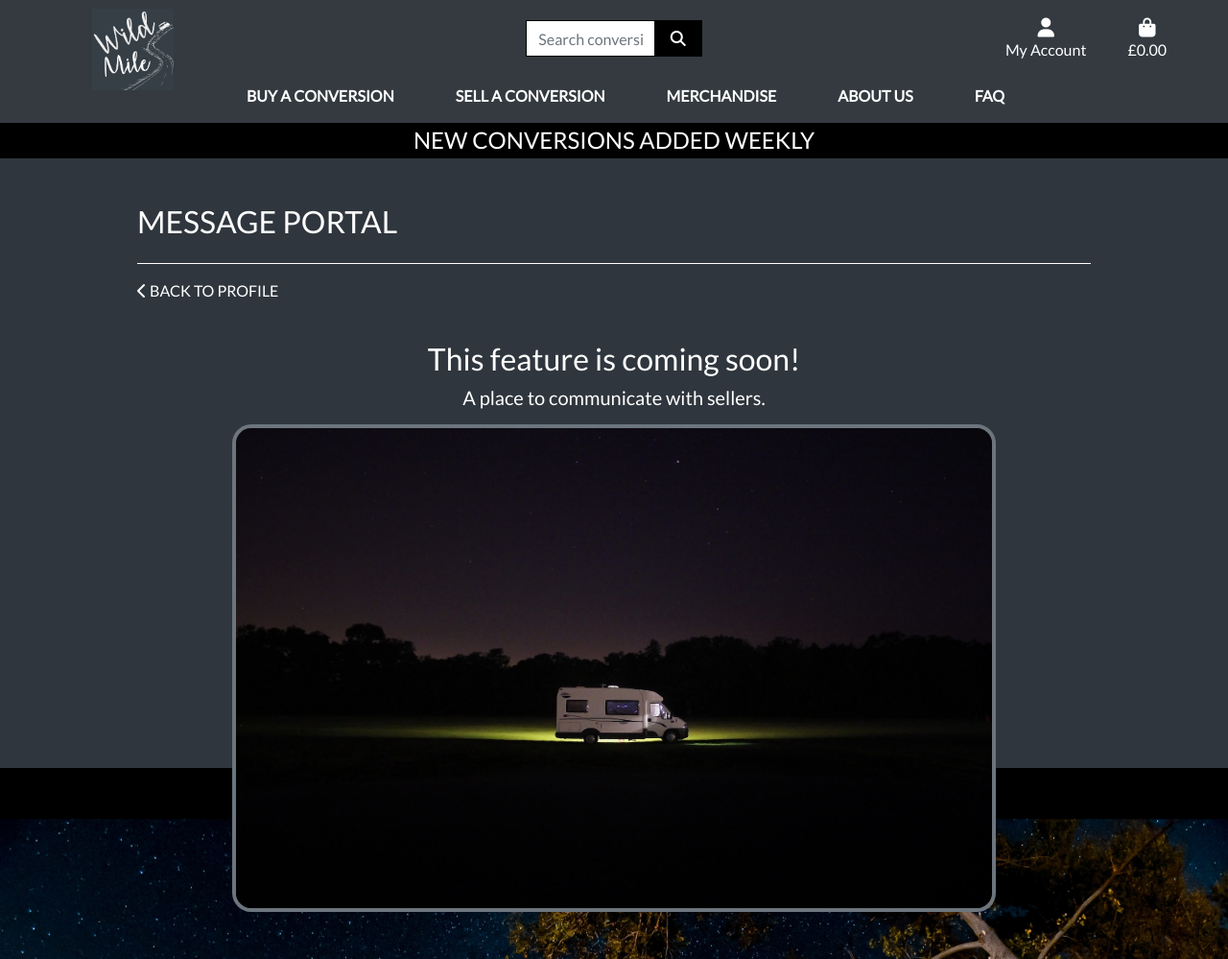
After one commit to jamie120/ms4-wild-mile, a Django app: page /profile/message_portal/ in a window 1280 px wide. The commit adds this page. Shown: the whole page at 96% size. Run offline with Django 3.2, Linux system fonts and the light colour scheme; some libraries are stand-ins or nearby versions.

Commit message:
Added profile templates, views, urls for order historys, my listings, saved listings, message portal

```diff
--- a/profiles/models.py
+++ b/profiles/models.py
@@ -34,5 +34,5 @@ def create_or_update_user_profile(sender, instance, created, **kwargs):
     if created:
         UserProfile.objects.create(user=instance)
 
-    # Existing users: just save the prodfile
+    # Existing users: just save the profile
     instance.userprofile.save()
--- /dev/null
+++ b/profiles/templates/profiles/message_portal.html
@@ -0,0 +1,36 @@
+{% extends "base.html" %}
+{% load static %}
+
+{% block extra_css %}
+    <link rel="stylesheet" href="{% static 'profiles/css/profiles.css' %}">
+{% endblock %}
+
+{% block page_header %}
+    <div class="header-container container">
+        <div class="row">
+            <div class="col"></div>
+        </div>
+    </div>
+{% endblock %}
+
+{% block content %}
+    <div class="overlay"></div>
+    <div class="container">
+        <div class="row">
+            <div class="col">
+                <h2 class="logo-font mt-5 mb-4 text-white">Message Portal</h2>
+                <hr>
+                <a class="text-white" href="{% url 'profile' %}">
+                    <span><i class="fas fa-chevron-left text-white"></i> BACK TO PROFILE</span>
+                </a>
+            </div>
+        </div>
+        <div class="row">
+            <div class="col mt-4 mb-4 d-flex flex-column align-items-center">
+                <h2 class="text-white text-center mt-3">This feature is coming soon!</h2>
+                <h5 class="text-white text-center mb-3">A place to communicate with sellers.</h5>
+                <img class="" id="coming-soon-image" src="{{ MEDIA_URL }}rob-hayman-OxPtEsYUNAc-unsplash.jpg" alt="camper at night image">
+            </div>
+        </div>
+    </div>
+{% endblock %}
--- a/profiles/urls.py
+++ b/profiles/urls.py
@@ -2,5 +2,9 @@ from django.urls import path
 from . import views
 
 urlpatterns = [
-    path('', views.profile, name='profile')
+    path('', views.profile, name='profile'),
+    path('saved_listings/', views.saved_listings, name='saved_listings'),
+    path('my_listings/', views.my_listings, name='my_listings'),
+    path('order_history/', views.order_history, name='order_history'),
+    path('message_portal/', views.message_portal, name='message_portal')
 ]
--- a/profiles/views.py
+++ b/profiles/views.py
@@ -1,10 +1,52 @@
-from django.shortcuts import render
+from django.shortcuts import render, get_object_or_404
+
+from .models import UserProfile
 
 
 def profile(request):
     """ Display the user profile page """
 
+    profile = get_object_or_404(UserProfile, user=request.user)
+
     template = 'profiles/profile.html'
+    context = {
+        'profile': profile,
+    }
+
+    return render(request, template, context)
+
+
+def saved_listings(request):
+    """ Display the users saved listings """
+
+    template = 'profiles/saved_listings.html'
     context = {}
 
     return render(request, template, context)
+
+
+def my_listings(request):
+    """ Display the users conversion listings """
+
+    template = 'profiles/my_listings.html'
+    context = {}
+
+    return render(request, template, context)
+
+
+def order_history(request):
+    """ Display the users order_history """
+
+    template = 'profiles/order_history.html'
+    context = {}
+
+    return render(request, template, context)
+
+
+def message_portal(request):
+    """ Displays a coming soon message, as this is a future feature """
+
+    template = 'profiles/message_portal.html'
+    context = {}
+
+    return render(request, template, context)
--- a/static/css/base.css
+++ b/static/css/base.css
@@ -186,6 +186,17 @@ a.category-badge > span.badge:hover {
 .remove-item {
     cursor: pointer;
 }
+
+/* ------- Coming Soon Page ------- */
+
+#coming-soon-image {
+    width: 80%;
+    height: 80%;
+    object-fit: cover;
+    border: 4px solid #6c757d;
+    border-radius: 20px;
+}
+
 
 /* ------- All Conversion Listings Page ------- */
 
--- a/templates/base.html
+++ b/templates/base.html
@@ -71,7 +71,7 @@
                                 {% if request.user.is_superuser %}
                                     <a href="{% url 'approve_conversions' %}" class="dropdown-item">Product Management</a>
                                 {% endif %}
-                                <a href="" class="dropdown-item">My Profile</a>
+                                <a href="{% url 'profile' %}" class="dropdown-item">My Profile</a>
                                 <a href="{% url 'account_logout' %}" class="dropdown-item">Logout</a>
                             {% else %}
                                 <a href="{% url 'account_signup' %}" class="dropdown-item">Register</a>
```
Also changed, not shown: profiles/templates/profiles/my_listings.html (added, +29 -0 lines), profiles/templates/profiles/order_history.html (added, +29 -0 lines), profiles/templates/profiles/profile.html (+13 -2 lines), profiles/templates/profiles/saved_listings.html (added, +29 -0 lines), media/rob-hayman-OxPtEsYUNAc-unsplash.jpg (added).
